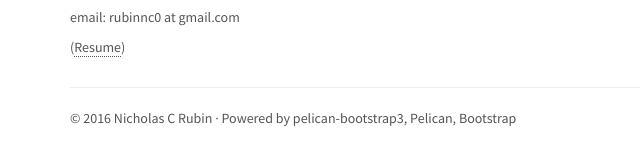
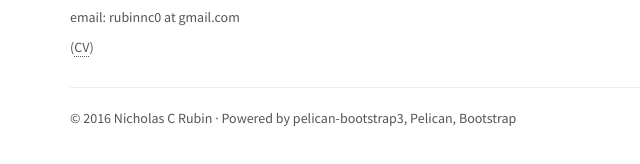
Before and after one commit to ncrubin/ncrubin.github.io, a plain HTML site: page pages/about.html in a window 1280 px wide. Shown: the part 342-506 px from the top of the page, 0-640 px from the left. Drawn offline with Linux system fonts and the light colour scheme.

Commit message:
Change Resume to CV

```diff
--- a/pages/about.html
+++ b/pages/about.html
@@ -80,7 +80,7 @@ reduced density matrix methods.  </p>
 systems.  </p>
 <h1>Contact/info</h1>
 <p>email: rubinnc0 at gmail.com</p>
-<p>(<a href="/pdfs/NCRUBIN_Resume.pdf">Resume</a>)</p>
+<p>(<a href="/pdfs/NCRUBIN_Resume.pdf">CV</a>)</p>
         </div>
     </section>
         </div>
```
Also changed, not shown: 1 other file.
